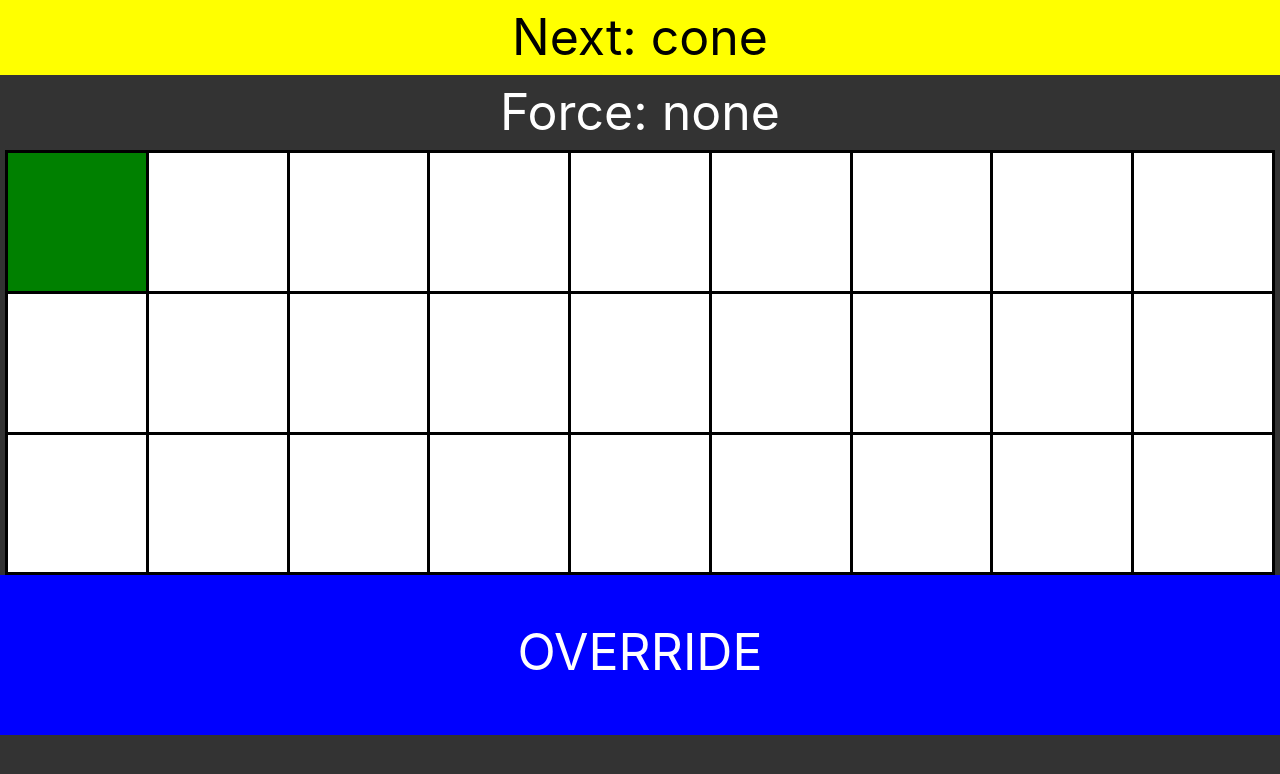
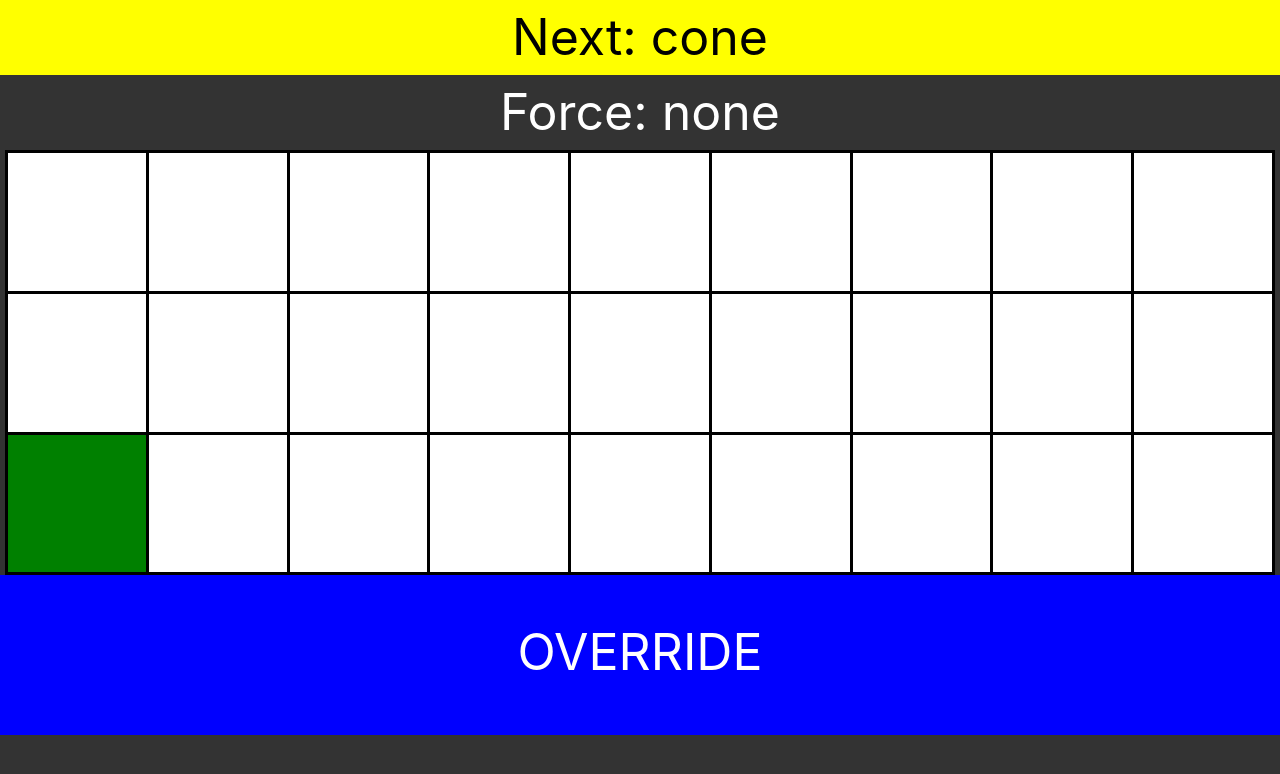
Before and after one commit to CCShambots/Shambots5907_23GridInterface, a React (Vite) app: page / in a window 1280 px wide. Shown: the top 774 px of the page. Built offline with nearby package versions, Linux system fonts and the light colour scheme; no server answers.

Commit message:
save grid to NT and flip row and col on grid

```diff
--- a/src/components/Grid.jsx
+++ b/src/components/Grid.jsx
@@ -25,7 +25,7 @@ function GridEntry(props) {
 
 const Grid = () => {
     //This will be used by both the bot and the ds to indicate what location should be scored in next
-    const [nextRow, setNextRow] = useEntry('/grid-ui/next/row', 0); //The next row to place an element
+    const [nextRow, setNextRow] = useEntry('/grid-ui/next/row', 2); //The next row to place an element
     const [nextCol, setNextCol] = useEntry('/grid-ui/next/col', 0); //The next column to place an element
 
     //This will be used for the robot to indicate that it just scored at a certain location
@@ -36,17 +36,27 @@ const Grid = () => {
     //This will be used by the robot to indicate if it needs a certain type
     const [forceElement] = useEntry('/grid-ui/force-type', "none");
 
-    //TODO: Sync grid state to NT so we can recover in case of page reload
-    //Initialize a new empty grid and use it as a state
-    let startGrid = Array(3);
 
-    for(let i = 0; i<startGrid.length; i++) {
-        startGrid[i] = Array(9).fill("");
+    const [grid0, setGrid0] = useEntry('/grid-ui/grid/row-0', new Array(9).fill(""))
+    const [grid1, setGrid1] = useEntry('/grid-ui/grid/row-1', new Array(9).fill(""))
+    const [grid2, setGrid2] = useEntry('/grid-ui/grid/row-2', new Array(9).fill(""))
+
+    let grid = () => {
+        let grid = new Array(3);
+
+        grid[0] = grid0;
+        grid[1] = grid1;
+        grid[2] = grid2;
+
+        return grid;
     }
 
-    const [grid, setGrid] = useState(startGrid);
+    let setGrid = (grid) => {
+        setGrid0(grid[0])
+        setGrid1(grid[1])
+        setGrid2(grid[2])
+    }
 
-    //Represents the mode of the interface (override or indicate)
     const [override, setOverride] = useState(true);
 
     const [runAlgoOnce, setRunAlgoOnce] = useState(true);
@@ -54,7 +64,7 @@ const Grid = () => {
     let handleClick = (rowIndex, colIndex) => {
 
         if(!override) {
-            const newGrid = [...grid];
+            const newGrid = [...grid()];
 
             if(colIndex == nextCol && rowIndex == nextRow) {
                 setNextRow(-1);
@@ -62,15 +72,7 @@ const Grid = () => {
             }
 
             if (newGrid[rowIndex][colIndex] === "") {
-                if(rowIndex == 2) {
-                    newGrid[rowIndex][colIndex] = "both";
-                }else {
-                    if (colIndex === 1 || colIndex === 4 || colIndex === 7) {
-                        newGrid[rowIndex][colIndex] = "cube";
-                    } else {
-                        newGrid[rowIndex][colIndex] = "cone";
-                    }
-                }
+                newGrid[rowIndex][colIndex] = determineElementType(rowIndex, colIndex);
             } else {
                 newGrid[rowIndex][colIndex] = "";
             }
@@ -86,7 +88,7 @@ const Grid = () => {
     If the bot has just placed an element, and it's been placed in an empty node,
     fill the node, indicate that we've handled the "just placed" element, and run the algorithm to determine the next type once
      */
-    if(justPlaced && !gridSpaceFilled(grid[placedRow][placedCol])) {
+    if(justPlaced && !gridSpaceFilled(grid()[placedRow][placedCol])) {
         handleClick(placedRow, placedCol);
         setJustPlaced(false);
         setRunAlgoOnce(true);
@@ -99,14 +101,16 @@ const Grid = () => {
     if(forceElement != "none") nextType = forceElement;
 
     //Get the completed links
-    let links = getLinks(grid);
+    let links = getLinks(grid());
     //Get the coordinates of all completed links
     let linkCoords = getLinkCoords(links);
 
     //If we're not in override mode, or we should run the algorithm once, do so
     if(runAlgoOnce) {
         //TODO: make advancements conditional to the highest unfilled row
-        let next = evaluateNext(grid, linkCoords, links.length, false, forceElement); //TODO: decide when not to go for advancements
+        let next = evaluateNext(grid(), linkCoords, links.length, false, forceElement); //TODO: decide when not to go for advancements
+
+        console.log(next.row + " " + next.col)
 
         setNextRow(next.row)
         setNextCol(next.col)
@@ -120,7 +124,7 @@ const Grid = () => {
             <p className={forceElement+ "-next top-info"}>Force: {forceElement}</p>
             <table className="grid">
                 <tbody>
-                    {grid.map((row, rowIndex) => (
+                    {grid().map((row, rowIndex) => (
                         <tr key={rowIndex}>
                             {row.map((entry, colIndex) => (
                                     <GridEntry
@@ -159,7 +163,7 @@ function isValid(row, col, forceType) {
 }
 
 function determineElementType(row, col) {
-    if(row == 2) return "both"
+    if(row == 0) return "both"
     else if (col==1 || col==4 || col==7) return "cube"
     else return "cone"
 }
@@ -242,7 +246,7 @@ function linkCompletions(grid, linkCoords) {
 
     let completions = new Array();
 
-    for(let row = 0; row<grid.length; row++) {
+    for(let row = grid.length-1; row>=0; row--) {
         for(let col = 0; col<grid[0].length; col++) {
             if(!gridSpaceFilled(grid[row][col])) { //Only evaluate for pairs if the node is not filled
                 if(col >= 2) {
@@ -273,7 +277,7 @@ function linkAdvancements(grid, linkCoords) {
 
     let advancements = new Array();
 
-    for(let row = 0; row<grid.length; row++) {
+    for(let row = grid.length-1; row>=0; row--) {
         for(let col = 1; col<grid[0].length-1; col++) {
             if(!gridSpaceFilled(grid[row][col])) { //Only evaluate for pairs if the node is not filled
                 if(isGoodEntry(grid, row, col-1, linkCoords)) {
@@ -290,7 +294,7 @@ function linkAdvancements(grid, linkCoords) {
 }
 
 function nextHighest(grid, forceType) {
-    for(let row=0; row<grid.length; row++) {
+    for(let row = grid.length-1; row>=0; row--) {
         for(let col = 0; col<grid[0].length; col++) {
             if(!grid[row][col] && isValid(row, col, forceType)) {
                 return {row: row, col: col}
@@ -298,7 +302,7 @@ function nextHighest(grid, forceType) {
         }
     }
 
-    return {row: 0, col: 0};
+    return {row: 2, col: 0};
 }
 
 /**
```
